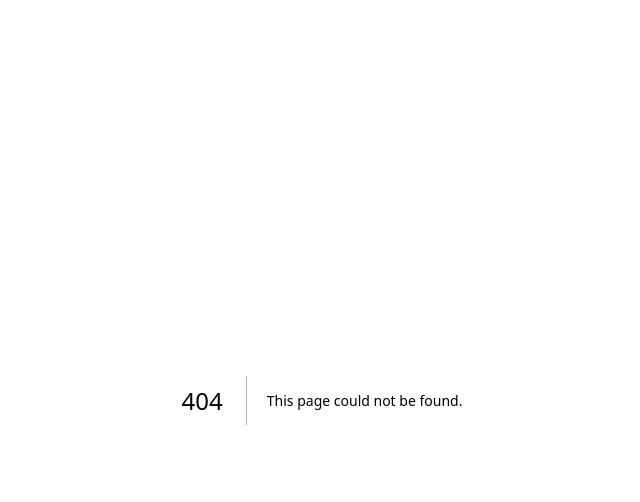
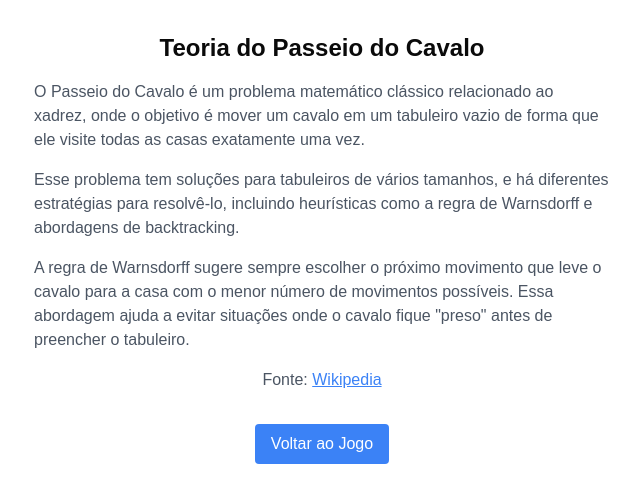
Before and after one commit to andrelsmelo/fill-it-with-the-knight, a Next.js app: page /theory in a window 1280 px wide. Before the commit this address had no page. Shown: the top 502 px of the page, without its empty margins (318-958 px from the left). Built offline with nearby package versions, Linux system fonts and the light colour scheme.

Commit message:
feat: adicionar página de teoria do passeio do cavalo

```diff
--- /dev/null
+++ b/app/theory/page.tsx
@@ -0,0 +1,42 @@
+import Link from 'next/link'
+
+export default function TheoryPage() {
+  return (
+    <div className="flex flex-col items-center p-8 mx-auto w-1/2">
+      <h1 className="text-2xl font-bold mb-4">Teoria do Passeio do Cavalo</h1>
+      <p className="text-gray-600 mb-4">
+        O Passeio do Cavalo é um problema matemático clássico relacionado ao
+        xadrez, onde o objetivo é mover um cavalo em um tabuleiro vazio de forma
+        que ele visite todas as casas exatamente uma vez.
+      </p>
+      <p className="text-gray-600 mb-4">
+        Esse problema tem soluções para tabuleiros de vários tamanhos, e há
+        diferentes estratégias para resolvê-lo, incluindo heurísticas como a
+        regra de Warnsdorff e abordagens de backtracking.
+      </p>
+      <p className="text-gray-600 mb-4">
+        A regra de Warnsdorff sugere sempre escolher o próximo movimento que
+        leve o cavalo para a casa com o menor número de movimentos possíveis.
+        Essa abordagem ajuda a evitar situações onde o cavalo fique
+        &quot;preso&quot; antes de preencher o tabuleiro.
+      </p>
+      <span className="text-gray-600 mb-4">
+        Fonte:{' '}
+        <a
+          href="https://en.wikipedia.org/wiki/Knight%27s_tour"
+          target="_blank"
+          rel="noreferrer"
+          className="underline text-blue-500"
+        >
+          Wikipedia
+        </a>
+      </span>
+      <Link
+        href="/"
+        className="mt-4 px-4 py-2 bg-blue-500 text-white rounded hover:bg-blue-700"
+      >
+        Voltar ao Jogo
+      </Link>
+    </div>
+  )
+}
```
